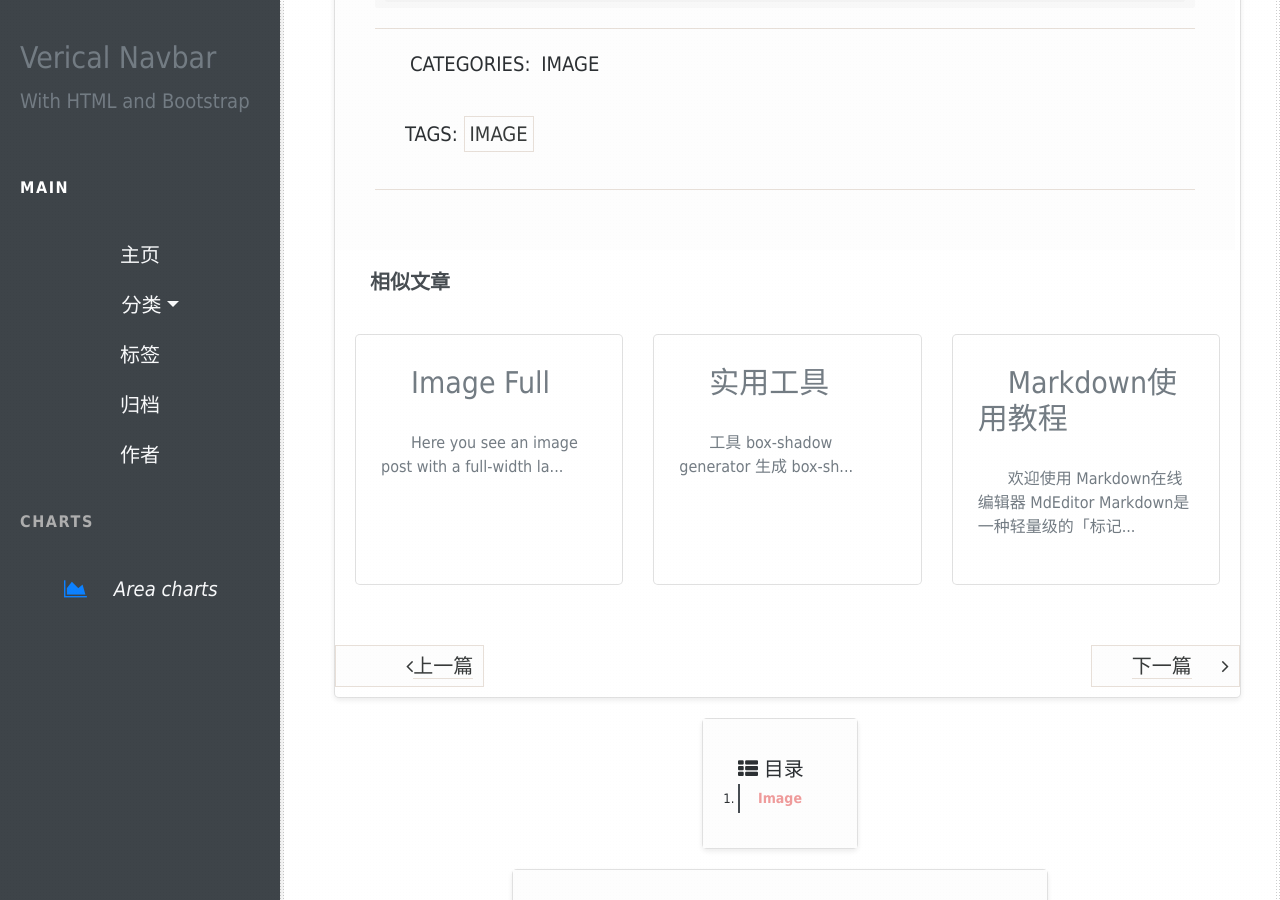
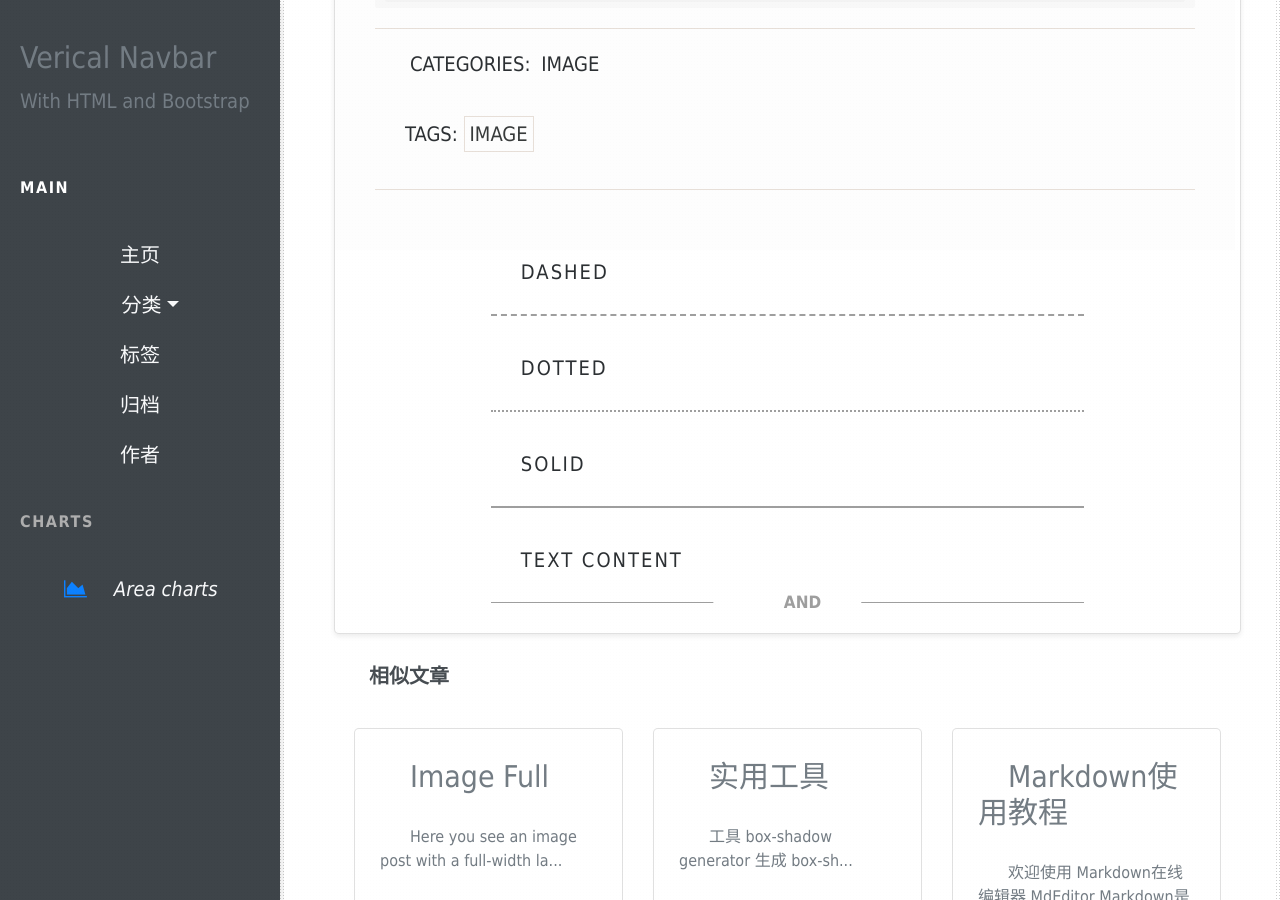
Before and after one commit to nengwuzhi/nengwuzhi.github.ioce, a Jekyll site: the page built from _posts/2015-02-07-img.md, in a window 1280 px wide and 900 px high, scrolled down 690 px. Built offline with Jekyll 4.4.1, drawn with Linux system fonts in a browser that asks for light colours; nearby versions of some CDN libraries; some of the changed text lies outside the part shown.

Commit message:
Update post.html

```diff
--- a/_layouts/post.html
+++ b/_layouts/post.html
@@ -54,6 +54,34 @@ layout: default
                         </div>
                         {% endif %}
                     </article>
+	     <!-- hr -->
+     <div class="row">
+        <div class="col-lg-8 mx-auto">
+            <div class="mb-4">
+                <h6 class=" text-uppercase">Dashed</h6>
+                <!-- Dashed divider -->
+                <hr class="dashed">
+            </div>
+            <div class="mb-4">
+                <h6 class=" text-uppercase">Dotted</h6>
+                <!-- Dotted divider -->
+                <hr class="dotted">
+            </div>
+            <div class="mb-4">
+                <h6 class="text-uppercase">Solid</h6>
+                <!-- Solid divider -->
+                <hr class="solid">
+            </div>
+            <div class="mb-4">
+                <h6 class=" text-uppercase">Text content</h6>
+                <!-- Gradient divider -->
+                <hr data-content="AND" class="hr-text">
+            </div>
+
+        </div>
+    </div>
+</div>
+
 
        {% include related-posts.html %}
                        <div class="post_nav">
```
